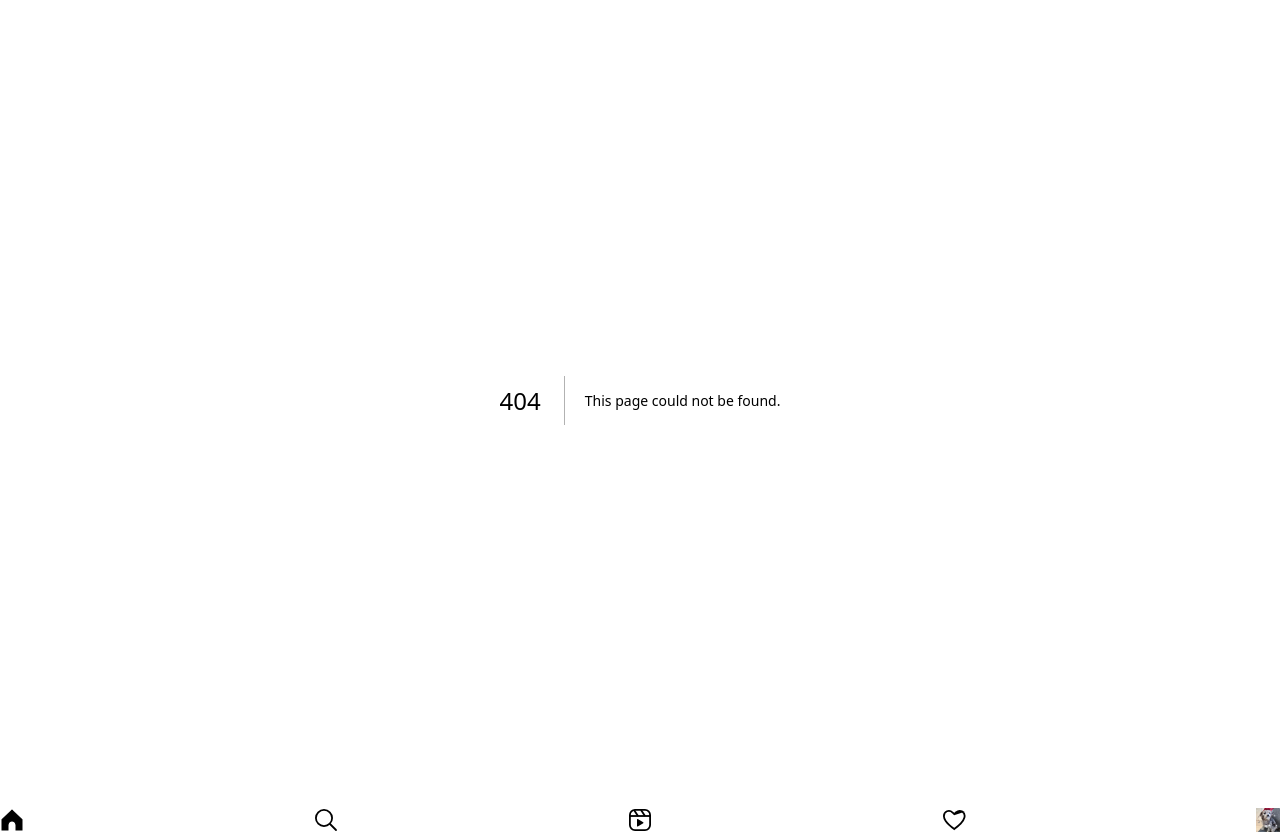
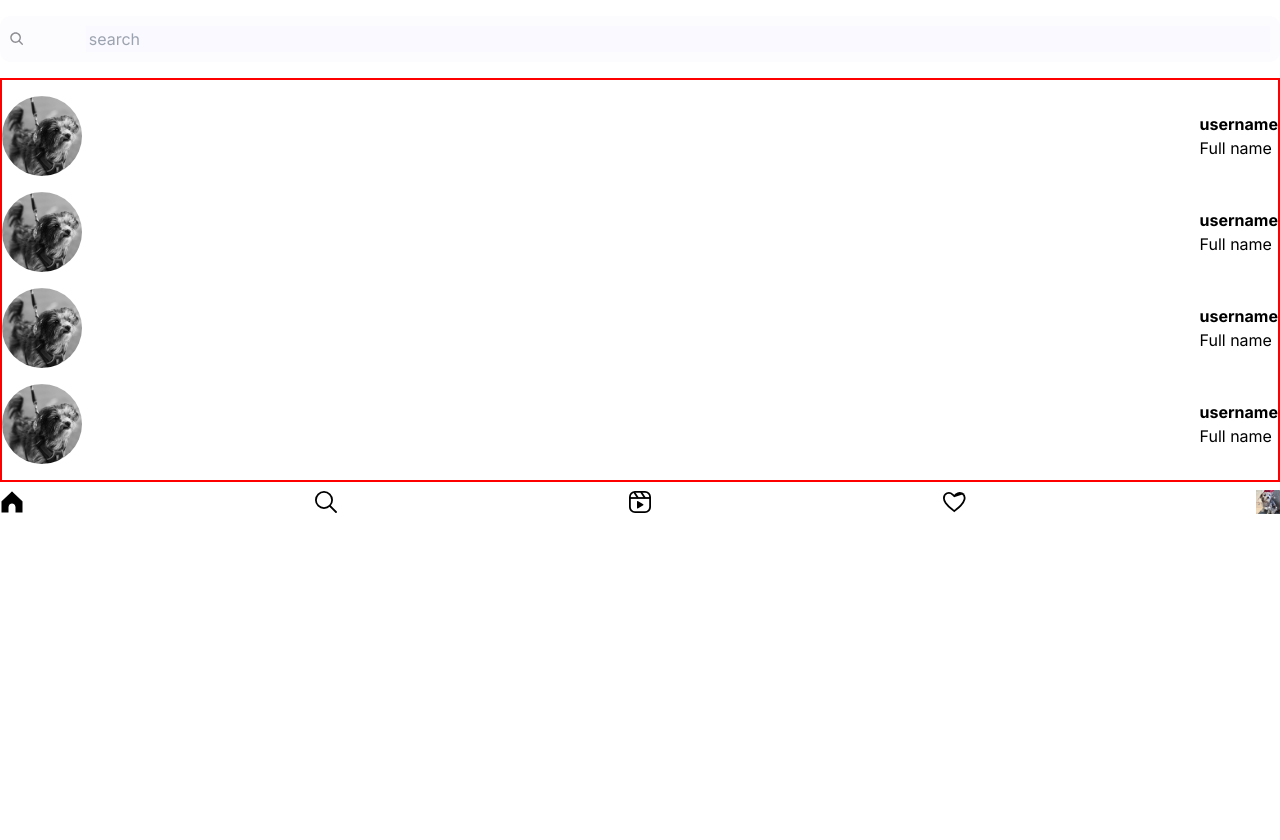
Before and after one commit to henelngata/hubify, a Next.js app in the folder hubify/: page /search in a window 1280 px wide. Before the commit this address had no page. After the commit the page ends 800 px from the top, so only its background shows below. Built offline with nearby package versions, Linux system fonts and the light colour scheme.

Commit message:
modify chat

```diff
--- a/hubify/app/globals.css
+++ b/hubify/app/globals.css
@@ -24,3 +24,6 @@
 .width-60{
     width: 60%;
 }
+.height-60vh{
+    width: 80vh;
+}
--- /dev/null
+++ b/hubify/app/search/page.js
@@ -0,0 +1,19 @@
+import { SearchBar } from "../messages/ui/components";
+import { SearchCard } from "./ui/components";
+
+export default function () {
+  return (
+    <main>
+      <section >
+        <SearchBar />
+      </section>
+      <section className="border width-60vh">
+        {/* the search cards */}
+        <SearchCard />
+        <SearchCard />
+        <SearchCard />
+        <SearchCard />
+      </section>
+    </main>
+  );
+}
--- /dev/null
+++ b/hubify/app/search/ui/components.js
@@ -0,0 +1,19 @@
+const { Avatar } = require("@/app/profile/ui/Components");
+import styles from "./search.module.css"
+function SearchCard() {
+    return (
+      <section className={`${styles.search_card} flex align_center`}>
+        <section>
+          <Avatar src="/images/postpic.png" width={100} height={100} />
+        </section>
+        <section>
+          <b>username</b>
+          <p>Full name</p>
+        </section>
+      </section>
+    );
+}
+
+export {
+    SearchCard
+}
--- /dev/null
+++ b/hubify/app/search/ui/search.module.css
@@ -0,0 +1,3 @@
+.search_card{
+    margin: 1em 0;
+}
```
